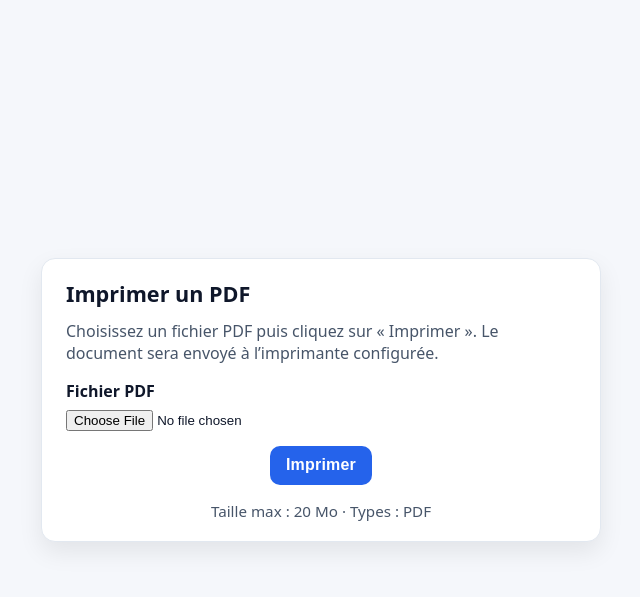
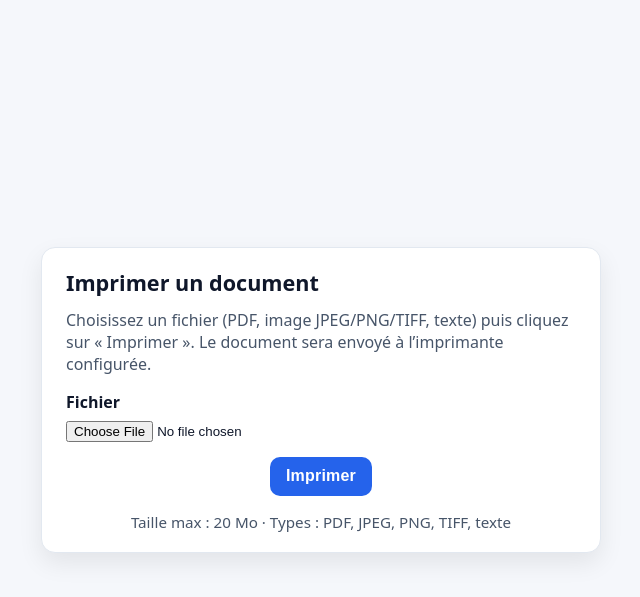
Before and after one commit to painteau/WebPrint, a PHP site: page / in a window 1280 px wide. Shown: the top 597 px of the page, without its empty margins (319-959 px from the left). Run offline with PHP 8.4, Linux system fonts and the light colour scheme.

Commit message:
feat: support multiple file types for printing
add support for additional file formats (JPEG, PNG, TIFF, text) in printing functionality
update UI to reflect supported file types and modify file extension handling

```diff
--- a/app/config.php
+++ b/app/config.php
@@ -14,5 +14,14 @@ return [
     'cups_port'          => 631,
     'api_token'          => 'CHANGE_ME_SECRET_TOKEN',
     'max_file_size_mb'   => 20,
-    'allowed_mime_types' => ['application/pdf'],
+    'allowed_mime_types' => [
+        'application/pdf',
+        'application/postscript',
+        'image/jpeg',
+        'image/png',
+        'image/tiff',
+        'text/plain',
+        'image/pwg-raster',
+        'image/urf',
+    ],
 ];
--- a/index.php
+++ b/index.php
@@ -22,10 +22,21 @@ if ($_SERVER['REQUEST_METHOD'] === 'POST') {
                 $mime = $finfo->file($file['tmp_name']);
                 $allowed = $config['allowed_mime_types'] ?? ['application/pdf'];
                 if ($mime === false || !in_array($mime, $allowed, true)) {
-                    $message = 'Type de fichier invalide (PDF requis)';
+                    $message = 'Type de fichier invalide';
                 } else {
                     $tmpDir = sys_get_temp_dir();
-                    $tmpName = 'print_' . time() . '_' . bin2hex(random_bytes(4)) . '.pdf';
+                    $map = [
+                        'application/pdf' => '.pdf',
+                        'application/postscript' => '.ps',
+                        'image/jpeg' => '.jpg',
+                        'image/png' => '.png',
+                        'image/tiff' => '.tiff',
+                        'text/plain' => '.txt',
+                        'image/pwg-raster' => '.pwg',
+                        'image/urf' => '.urf',
+                    ];
+                    $ext = $map[$mime] ?? '.bin';
+                    $tmpName = 'print_' . time() . '_' . bin2hex(random_bytes(4)) . $ext;
                     $dest = $tmpDir . DIRECTORY_SEPARATOR . $tmpName;
                     if (!@move_uploaded_file($file['tmp_name'], $dest)) {
                         $message = 'Impossible de déplacer le fichier';
@@ -54,12 +65,12 @@ if ($_SERVER['REQUEST_METHOD'] === 'POST') {
  </head>
 <body>
 <main class="card">
-    <h1>Imprimer un PDF</h1>
-    <p class="help">Choisissez un fichier PDF puis cliquez sur « Imprimer ». Le document sera envoyé à l’imprimante configurée.</p>
+    <h1>Imprimer un document</h1>
+    <p class="help">Choisissez un fichier (PDF, image JPEG/PNG/TIFF, texte) puis cliquez sur « Imprimer ». Le document sera envoyé à l’imprimante configurée.</p>
 
     <form method="post" enctype="multipart/form-data">
-        <label for="file">Fichier PDF</label>
-        <input id="file" name="file" type="file" accept="application/pdf" required>
+        <label for="file">Fichier</label>
+        <input id="file" name="file" type="file" accept="application/pdf,image/jpeg,image/png,image/tiff,text/plain" required>
         <div class="actions">
             <button type="submit">Imprimer</button>
         </div>
@@ -70,7 +81,7 @@ if ($_SERVER['REQUEST_METHOD'] === 'POST') {
     <?php endif; ?>
 
     <footer>
-        Taille max : <?= (int)($config['max_file_size_mb'] ?? 10) ?> Mo · Types : PDF
+        Taille max : <?= (int)($config['max_file_size_mb'] ?? 10) ?> Mo · Types : PDF, JPEG, PNG, TIFF, texte
     </footer>
 </main>
 </body>
```
Also changed, not shown: api.php (+13 -2 lines).
